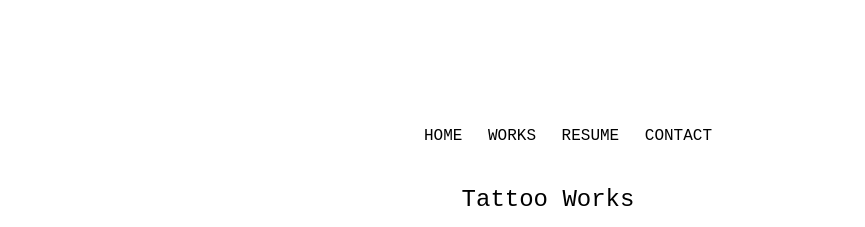
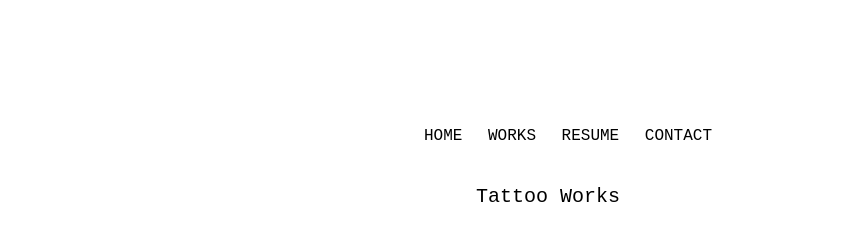
Before and after one commit to kickingd1rt/portfolio, a plain HTML site: page tatu.html in a window 1280 px wide. Shown: the top 227 px of the page, without its empty margins (92-957 px from the left). Drawn offline with nearby package versions, Linux system fonts and the light colour scheme; some packages are replaced by stand-ins of ours; a script that the page names is missing; a web font is replaced by a local one.

Commit message:
Update my-styles.css

```diff
--- a/css/my-styles.css
+++ b/css/my-styles.css
@@ -363,7 +363,7 @@ h2{
     font-weight: 400;
     font-style: normal;
     text-align: center;
-    font-size:x-large;
+    font-size:20px;
 
 }
 
```
